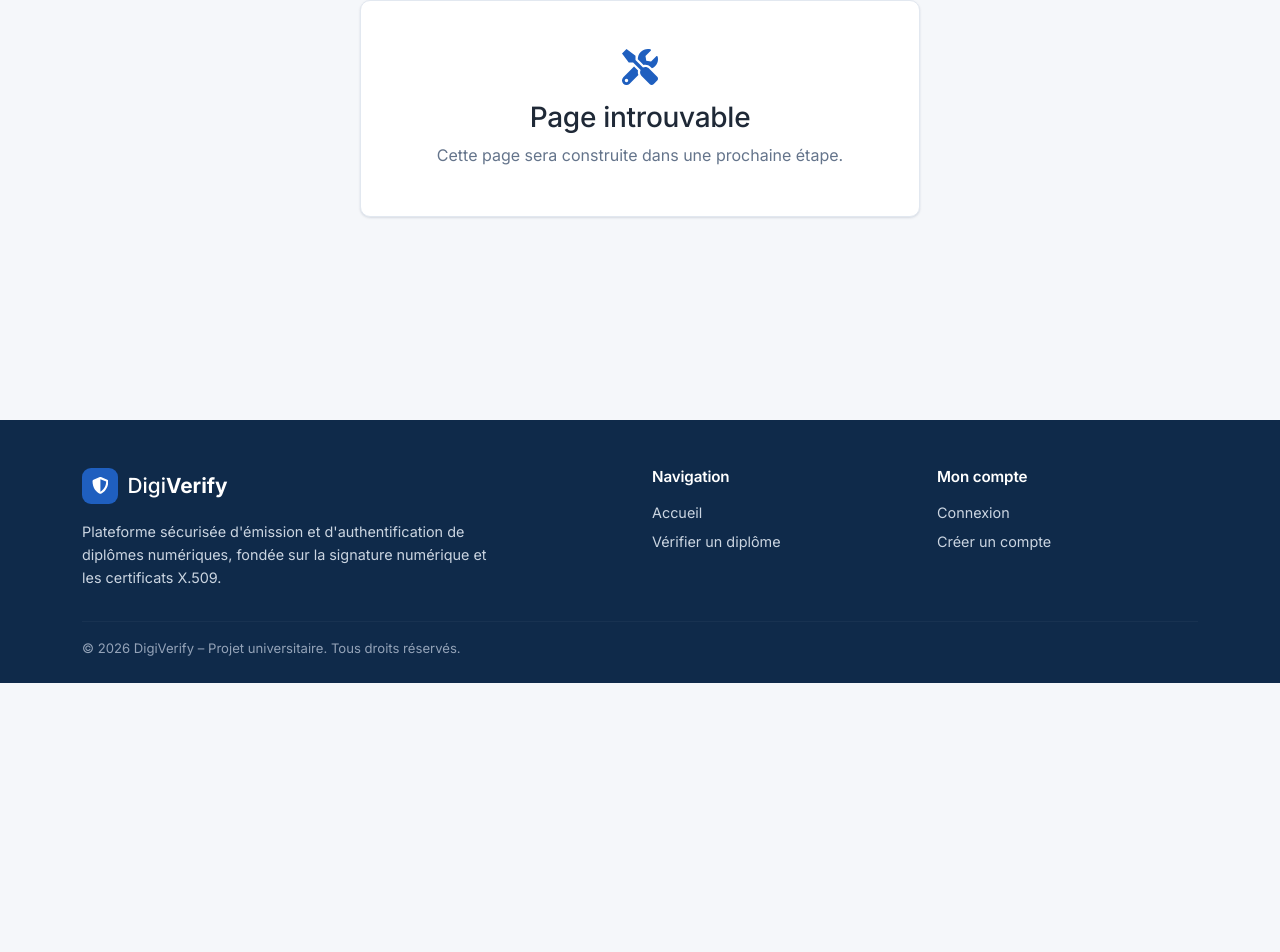
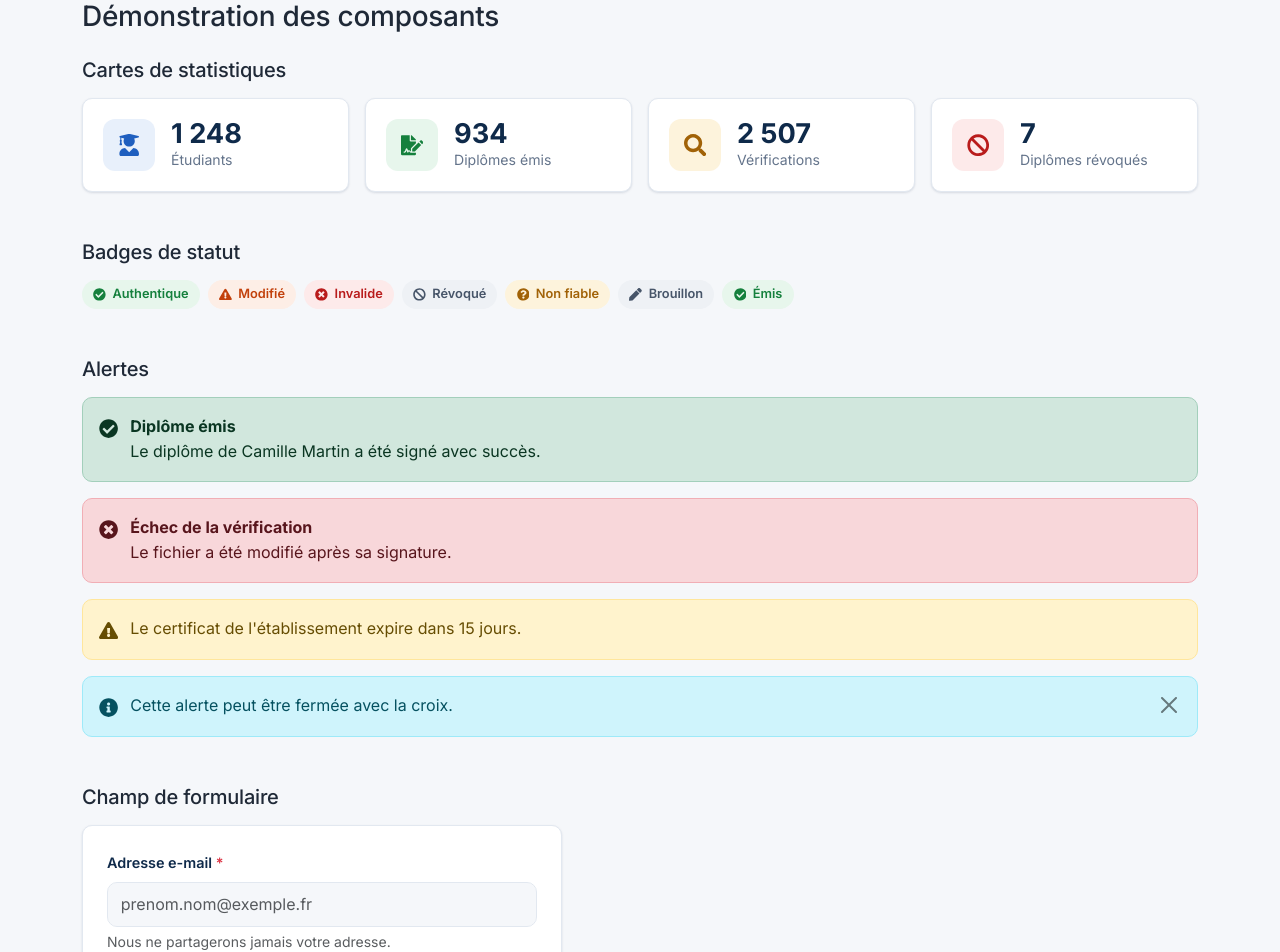
Before and after one commit to chaimaekhallouq/DigiVerify, a React (Vite) app in the folder frontend/: page /composants in a window 1280 px wide. Shown: the part 117-1069 px from the top of the page. Before the commit the page ends 800 px from the top, so only its background shows below. Built offline with nearby package versions, Linux system fonts and the light colour scheme.

Commit message:
feat(frontend): ajoute les composants réutilisables (badge, alerte, champ, statistique)

```diff
--- a/frontend/src/App.jsx
+++ b/frontend/src/App.jsx
@@ -1,6 +1,7 @@
 import { BrowserRouter, Routes, Route } from 'react-router-dom'
 import PublicLayout from './components/layout/PublicLayout'
 import PlaceholderPage from './pages/public/PlaceholderPage'
+import ComponentsDemo from './pages/public/ComponentsDemo'
 
 function App() {
   return (
@@ -11,6 +12,7 @@ function App() {
           <Route path="/verifier" element={<PlaceholderPage title="Vérifier un diplôme" />} />
           <Route path="/connexion" element={<PlaceholderPage title="Connexion" />} />
           <Route path="/inscription" element={<PlaceholderPage title="Créer un compte" />} />
+          <Route path="/composants" element={<ComponentsDemo />} />
           <Route path="*" element={<PlaceholderPage title="Page introuvable" />} />
         </Route>
       </Routes>
--- /dev/null
+++ b/frontend/src/components/ui/Alert.jsx
@@ -0,0 +1,37 @@
+import {
+  FaCheckCircle,
+  FaExclamationTriangle,
+  FaTimesCircle,
+  FaInfoCircle,
+} from 'react-icons/fa'
+
+const VARIANTS = {
+  success: { icon: <FaCheckCircle />, className: 'alert-success' },
+  danger: { icon: <FaTimesCircle />, className: 'alert-danger' },
+  warning: { icon: <FaExclamationTriangle />, className: 'alert-warning' },
+  info: { icon: <FaInfoCircle />, className: 'alert-info' },
+}
+
+function Alert({ variant = 'info', title, children, onClose }) {
+  const { icon, className } = VARIANTS[variant] || VARIANTS.info
+
+  return (
+    <div className={`alert ${className} dv-alert`} role="alert">
+      <span className="dv-alert__icon">{icon}</span>
+      <div className="dv-alert__body">
+        {title && <strong className="d-block">{title}</strong>}
+        {children}
+      </div>
+      {onClose && (
+        <button
+          type="button"
+          className="btn-close"
+          aria-label="Fermer le message"
+          onClick={onClose}
+        />
+      )}
+    </div>
+  )
+}
+
+export default Alert
--- /dev/null
+++ b/frontend/src/components/ui/FormField.jsx
@@ -0,0 +1,34 @@
+function FormField({ id, label, error, helpText, required = false, ...inputProps }) {
+  const describedBy = error ? `${id}-error` : helpText ? `${id}-help` : undefined
+
+  return (
+    <div className="mb-3">
+      <label htmlFor={id} className="form-label">
+        {label}
+        {required && <span className="text-danger"> *</span>}
+      </label>
+
+      <input
+        id={id}
+        className={`form-control ${error ? 'is-invalid' : ''}`}
+        aria-invalid={error ? 'true' : 'false'}
+        aria-describedby={describedBy}
+        required={required}
+        {...inputProps}
+      />
+
+      {error && (
+        <div id={`${id}-error`} className="invalid-feedback">
+          {error}
+        </div>
+      )}
+      {!error && helpText && (
+        <div id={`${id}-help`} className="form-text">
+          {helpText}
+        </div>
+      )}
+    </div>
+  )
+}
+
+export default FormField
--- /dev/null
+++ b/frontend/src/components/ui/StatCard.jsx
@@ -0,0 +1,13 @@
+function StatCard({ icon, label, value, tone = 'primary' }) {
+  return (
+    <div className="dv-card dv-stat">
+      <div className={`dv-stat__icon dv-stat__icon--${tone}`}>{icon}</div>
+      <div>
+        <div className="dv-stat__value">{value}</div>
+        <div className="dv-stat__label">{label}</div>
+      </div>
+    </div>
+  )
+}
+
+export default StatCard
--- /dev/null
+++ b/frontend/src/components/ui/StatusBadge.jsx
@@ -0,0 +1,36 @@
+import {
+  FaCheckCircle,
+  FaExclamationTriangle,
+  FaTimesCircle,
+  FaBan,
+  FaQuestionCircle,
+  FaPen,
+} from 'react-icons/fa'
+
+// Pour chaque statut : libellé français, icône et classe CSS
+const STATUS_CONFIG = {
+  AUTHENTIC: { label: 'Authentique', icon: <FaCheckCircle />, tone: 'authentic' },
+  MODIFIED: { label: 'Modifié', icon: <FaExclamationTriangle />, tone: 'modified' },
+  INVALID: { label: 'Invalide', icon: <FaTimesCircle />, tone: 'invalid' },
+  REVOKED: { label: 'Révoqué', icon: <FaBan />, tone: 'revoked' },
+  UNTRUSTED: { label: 'Non fiable', icon: <FaQuestionCircle />, tone: 'untrusted' },
+  DRAFT: { label: 'Brouillon', icon: <FaPen />, tone: 'draft' },
+  ISSUED: { label: 'Émis', icon: <FaCheckCircle />, tone: 'authentic' },
+}
+
+function StatusBadge({ status }) {
+  const config = STATUS_CONFIG[status]
+
+  // Si le backend envoie un statut inconnu, on l'affiche tel quel sans planter
+  if (!config) {
+    return <span className="dv-status dv-status--draft">{status}</span>
+  }
+
+  return (
+    <span className={`dv-status dv-status--${config.tone}`}>
+      {config.icon} {config.label}
+    </span>
+  )
+}
+
+export default StatusBadge
--- /dev/null
+++ b/frontend/src/pages/public/ComponentsDemo.jsx
@@ -0,0 +1,85 @@
+import { useState } from 'react'
+import { FaUserGraduate, FaFileSignature, FaBan, FaSearch } from 'react-icons/fa'
+import StatusBadge from '../../components/ui/StatusBadge'
+import Alert from '../../components/ui/Alert'
+import FormField from '../../components/ui/FormField'
+import StatCard from '../../components/ui/StatCard'
+
+function ComponentsDemo() {
+  const [email, setEmail] = useState('')
+  const [error, setError] = useState('')
+  const [showAlert, setShowAlert] = useState(true)
+
+  const handleSubmit = (e) => {
+    e.preventDefault()
+    if (!email.includes('@')) {
+      setError('Veuillez saisir une adresse e-mail valide.')
+    } else {
+      setError('')
+      alert('Formulaire valide !')
+    }
+  }
+
+  return (
+    <div className="container py-5">
+      <h1 className="h3 mb-4">Démonstration des composants</h1>
+
+      <h2 className="h5 mb-3">Cartes de statistiques</h2>
+      <div className="row g-3 mb-5">
+        <div className="col-12 col-sm-6 col-lg-3">
+          <StatCard icon={<FaUserGraduate />} label="Étudiants" value="1 248" />
+        </div>
+        <div className="col-12 col-sm-6 col-lg-3">
+          <StatCard icon={<FaFileSignature />} label="Diplômes émis" value="934" tone="success" />
+        </div>
+        <div className="col-12 col-sm-6 col-lg-3">
+          <StatCard icon={<FaSearch />} label="Vérifications" value="2 507" tone="warning" />
+        </div>
+        <div className="col-12 col-sm-6 col-lg-3">
+          <StatCard icon={<FaBan />} label="Diplômes révoqués" value="7" tone="danger" />
+        </div>
+      </div>
+
+      <h2 className="h5 mb-3">Badges de statut</h2>
+      <div className="d-flex flex-wrap gap-2 mb-5">
+        {['AUTHENTIC', 'MODIFIED', 'INVALID', 'REVOKED', 'UNTRUSTED', 'DRAFT', 'ISSUED'].map((s) => (
+          <StatusBadge key={s} status={s} />
+        ))}
+      </div>
+
+      <h2 className="h5 mb-3">Alertes</h2>
+      <div className="mb-5">
+        <Alert variant="success" title="Diplôme émis">
+          Le diplôme de Camille Martin a été signé avec succès.
+        </Alert>
+        <Alert variant="danger" title="Échec de la vérification">
+          Le fichier a été modifié après sa signature.
+        </Alert>
+        <Alert variant="warning">Le certificat de l'établissement expire dans 15 jours.</Alert>
+        {showAlert && (
+          <Alert variant="info" onClose={() => setShowAlert(false)}>
+            Cette alerte peut être fermée avec la croix.
+          </Alert>
+        )}
+      </div>
+
+      <h2 className="h5 mb-3">Champ de formulaire</h2>
+      <form onSubmit={handleSubmit} className="dv-card p-4" style={{ maxWidth: 480 }} noValidate>
+        <FormField
+          id="email"
+          label="Adresse e-mail"
+          type="email"
+          placeholder="prenom.nom@exemple.fr"
+          helpText="Nous ne partagerons jamais votre adresse."
+          required
+          value={email}
+          onChange={(e) => setEmail(e.target.value)}
+          error={error}
+        />
+        <button type="submit" className="btn btn-primary">Valider</button>
+      </form>
+    </div>
+  )
+}
+
+export default ComponentsDemo
--- a/frontend/src/styles/global.css
+++ b/frontend/src/styles/global.css
@@ -298,3 +298,60 @@ h1, h2, h3, h4, h5, h6 {
   font-size: 0.82rem;
   color: #94a3b8;
 }
+
+
+/* ---------- 8. Badge « brouillon » ---------- */
+.dv-status--draft { color: var(--dv-revoked); background: var(--dv-revoked-soft); }
+
+/* ---------- 9. Alertes ---------- */
+.dv-alert {
+  display: flex;
+  align-items: flex-start;
+  gap: 0.75rem;
+  border-radius: var(--dv-radius);
+}
+
+.dv-alert__icon {
+  font-size: 1.2rem;
+  line-height: 1.4;
+}
+
+.dv-alert__body {
+  flex: 1;
+}
+
+/* ---------- 10. Cartes de statistiques ---------- */
+.dv-stat {
+  display: flex;
+  align-items: center;
+  gap: 1rem;
+  padding: 1.25rem;
+}
+
+.dv-stat__icon {
+  display: flex;
+  align-items: center;
+  justify-content: center;
+  width: 52px;
+  height: 52px;
+  border-radius: 12px;
+  font-size: 1.4rem;
+  flex-shrink: 0;
+}
+
+.dv-stat__icon--primary { color: var(--dv-primary); background: var(--dv-primary-soft); }
+.dv-stat__icon--success { color: var(--dv-authentic); background: var(--dv-authentic-soft); }
+.dv-stat__icon--warning { color: var(--dv-untrusted); background: var(--dv-untrusted-soft); }
+.dv-stat__icon--danger  { color: var(--dv-invalid); background: var(--dv-invalid-soft); }
+
+.dv-stat__value {
+  font-size: 1.7rem;
+  font-weight: 700;
+  line-height: 1.1;
+  color: var(--dv-navy);
+}
+
+.dv-stat__label {
+  font-size: 0.88rem;
+  color: var(--dv-text-muted);
+}
```
Also changed, not shown: frontend/src/utils/constants.js (added, +31 -0 lines).
